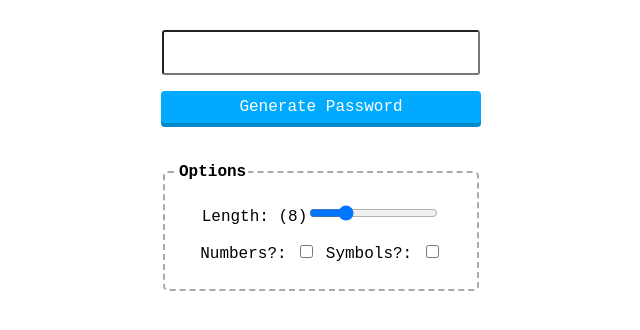
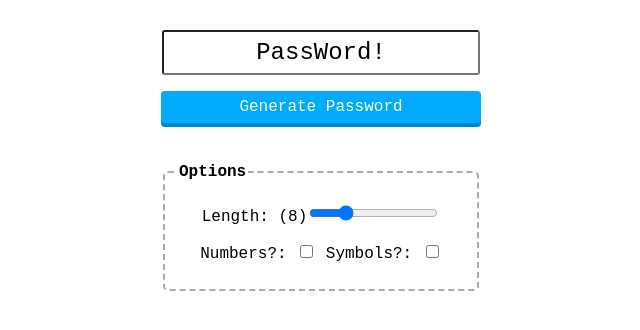
Before and after one commit to tonamao/test.pw-generator, a plain HTML site: page index.html in a window 1280 px wide. Both pictures are taken after a click on the element "Generate Password". Shown: the whole page, without its empty margins (319-959 px from the left). Drawn offline with Linux system fonts and the light colour scheme.

Commit message:
add 2 functions -> 1. display text when push btn, 2. select all when click input area

```diff
--- a/index.html
+++ b/index.html
@@ -50,7 +50,7 @@
 </head>
 <body>
     <div class="container">
-        <p><input type="text"></p>
+        <p><input type="text" id="password"></p>
         <p><div id="btn">Generate Password</div></p>
         <fieldset>
             <legend>Options</legend>
@@ -67,12 +67,30 @@
     (function(){
       'use strict'
 
+      var password = document.getElementById('password');
+      var btn = document.getElementById('btn');
       var slider = document.getElementById('slider');
       var lbl = document.getElementById('label-length');
 
+      /* get made password */
+      function getPassword(){
+    	  password.value = "PassWord!"
+      }
+
+      /* display value of length slider */
       slider.addEventListener('change', function(){
          lbl.innerHTML = this.value;
        });
+
+      /* display made pw when click 'Generate Password' btn */
+      btn.addEventListener('click', function(){
+    	  getPassword();
+      });
+
+      /* select all when click pw in input-area */
+      password.addEventListener('click', function(){
+    	  this.select();
+      });
     })();
   </script>
 </body>
```
